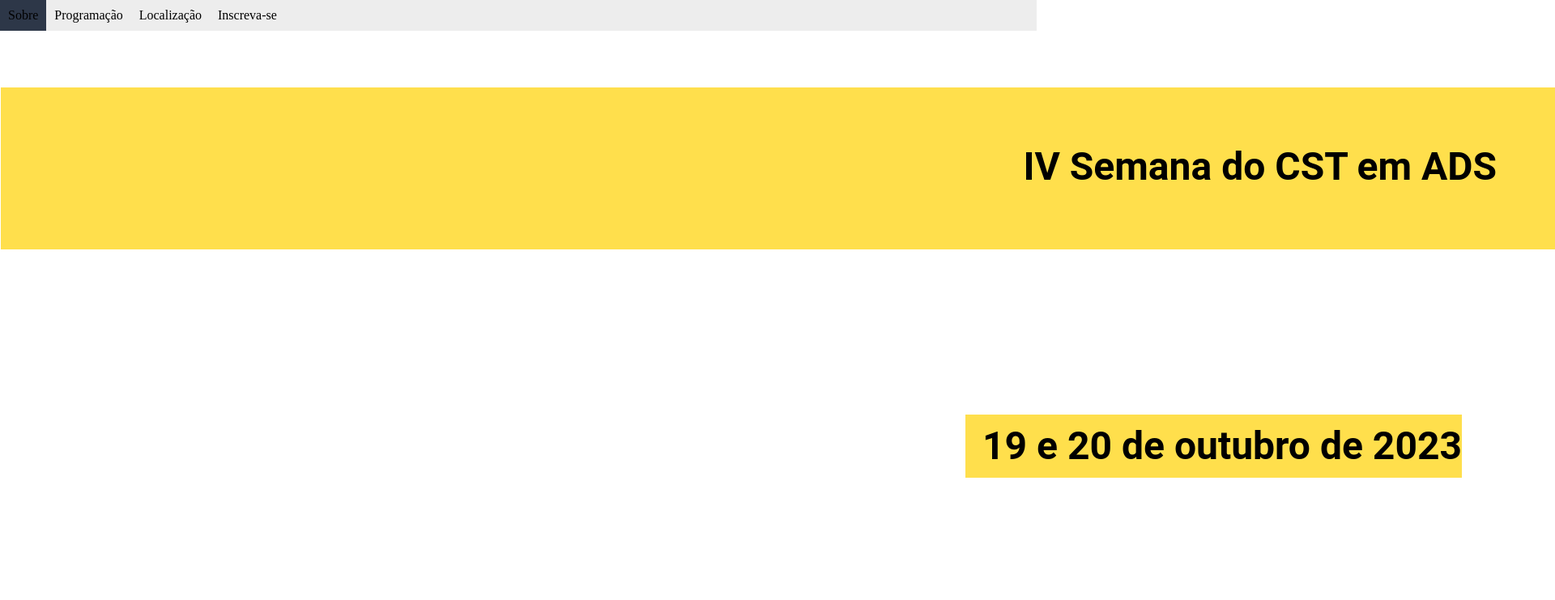
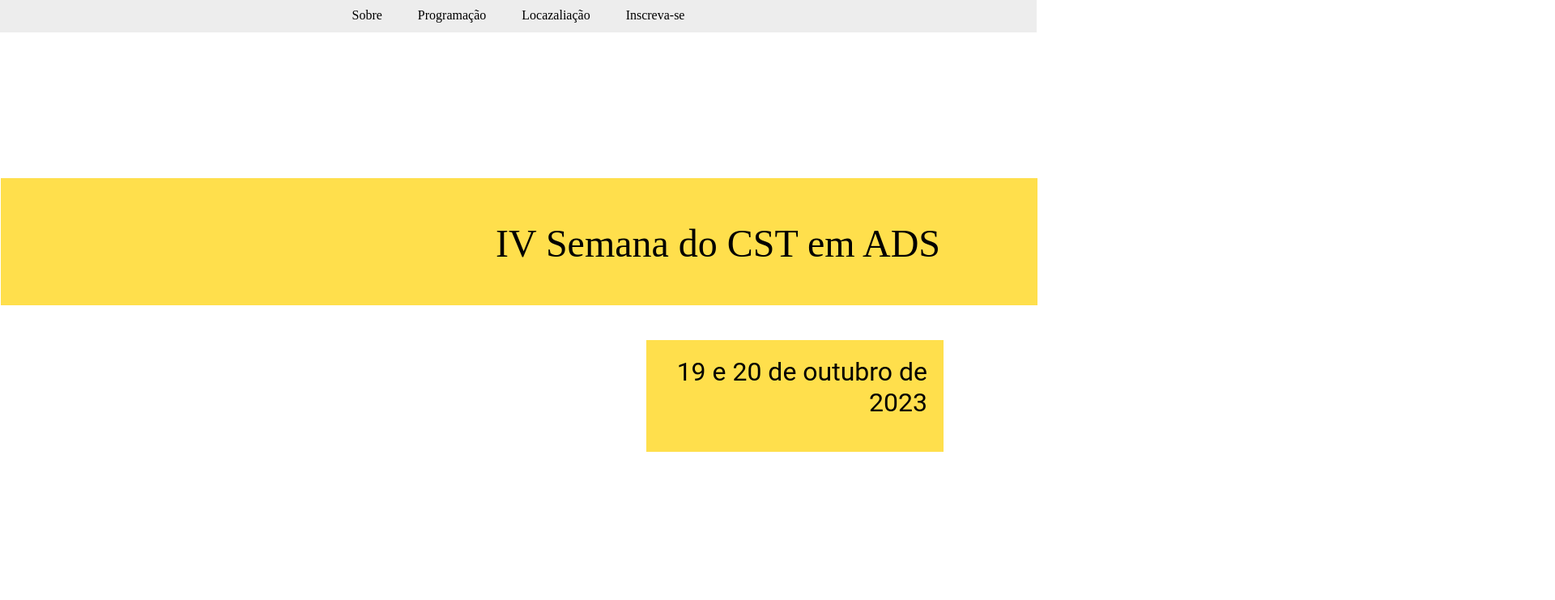
Before and after one commit to Luccas69/responsivo, a plain HTML site: page index.html in a window 1280 px wide. Shown: the top 741 px of the page at 81% size, 1920 px wide, since content can reach past the window. Drawn offline with Linux system fonts and the light colour scheme.

Commit message:
feitas em casa

```diff
--- a/estilo.css
+++ b/estilo.css
@@ -10,77 +10,88 @@
     --cor-quartenaria: #FFFFFF;
     --letras: #000000;
 }
-.menu{
-    background-color: rgba(229, 229, 229, 0.7);
+ul {
+    height: 40px;
     list-style: none;
-    display: flex;
-}
-.menu-item{
+    margin: 0;
+    padding: 0;
+    background-color:rgba(229, 229, 229, 0.7);
+    text-align: center;
+  }
+
+  li {
+    display: inline-block;
+    margin: 0 10px;
+  }
+  a {
     display: block;
     padding: 10px;
     text-decoration: none;
     color: var(--letras);
+  }
+  a:hover {
+    background-color: #333;
+    color: var(--cor-quartenaria);
 }
-.menu-item:hover{
-    background-color: var(--cor-terciaria)
-}
-.inscrever{
+.cabecalho {
     position: absolute;
-    text-decoration: none;
-    padding: 10px;
-    color: var(--letras);
-}
-.cabecalho{
-    position: absolute;
+    width: 100vw;
     height: 100vh;
-    width: 100vw;
+    left: 0;
+    top: 40px;
     background: no-repeat url(fundo_cabecalho.png);
     background-size: 100%;
-
 }
-.titulo{
+.retangulo {
     position: absolute;
-    width: 1920px;
-    height: 200px;
+    width: 100vw;
+    height: 157px;
     left: 1px;
-    top: 70px;
-
+    top: 180px;
     background: rgba(255, 210, 0, 0.7);
 
 }
-.titulo h1{
-
-    position: absolute;
-    width: 1847px;
-    height: 560px;
-    text-align: left;
-    top: 70px;
-
-    font-family: 'Roboto';
+.retangulo h1 {
     font-style: normal;
-    font-weight: 400px;
+    font-weight: 400;
     font-size: 48px;
-    line-height: 56px;
+    line-height: 1.5;
     text-align: right;
-
+    padding-top: 45px;
+    margin-right: 120px;
     color: var(--letras);
 }
-.data{
+.data {
+    position: absolute;
+    width: 367px;
+    height: 138px;
+    right: 115px;
+    top: 380px;
 
     background: rgba(255, 210, 0, 0.7);
-
-    position: absolute;
-    width: 613px;
-    height: 138x;
-    left: 1191px;
-    top: 404px;
-
+}
+.data h2{
     font-family: 'Roboto';
     font-style: normal;
     font-weight: 400;
     font-size: 32px;
-    line-height: 78px;
+    line-height: 38px;
+    padding-top: 20px;
+    margin-right: 20px;
     text-align: right;
 
-    color:var(--letras);
+    color: var(--letras);
+
 }
+.texto  {
+
+position: absolute;
+width: 50vw;
+height: 6px;
+right: 0px;
+top: 613px;
+
+
+color: #000000;
+
+}
--- a/index.html
+++ b/index.html
@@ -9,16 +9,22 @@
     <header>
         <nav>
             <ul class="menu">
-                <li><a href="sobre" class="menu-item">Sobre</a></li>
-                <li><a href="programação" class="menu-item">Programação</a></li>
-                <li><a href="localização" class="menu-item">Localização</a></li>
-                <li><a href="Inscreva-se" class="inscrever">Inscreva-se</a></li>
+                <li><a href="#">Sobre</a></li>
+                <li><a href="#">Programação</a></li>
+                <li><a href="#">Locazaliação</a></li>
+                <li><a href="#">Inscreva-se<a></li>
             </ul>
         </nav>
     </header>
-    <div class="cabecalho">
-        <div class="titulo"><h1>IV Semana do CST em ADS</h1>
-        <div class="data"><h2>19 e 20 de outubro de 2023</h2>
+    <div class="cabecalho"><div>
+    <div class="retangulo">
+        <h1>IV Semana do CST em ADS   </h1>
+    </div>
+    <div class="data">
+        <h2>19 e 20 de outubro de 2023</h2>
+    <div>
+    <div class="texto">
+        <p>A IV Semana do CST em ADS tem como foco proporcionar aos seus alunos e comunidade interessada palestras e oficinas de áreas de Inteligência Artificial, IoT e Data Science.<p>
     </div>
 </body>
 
```
